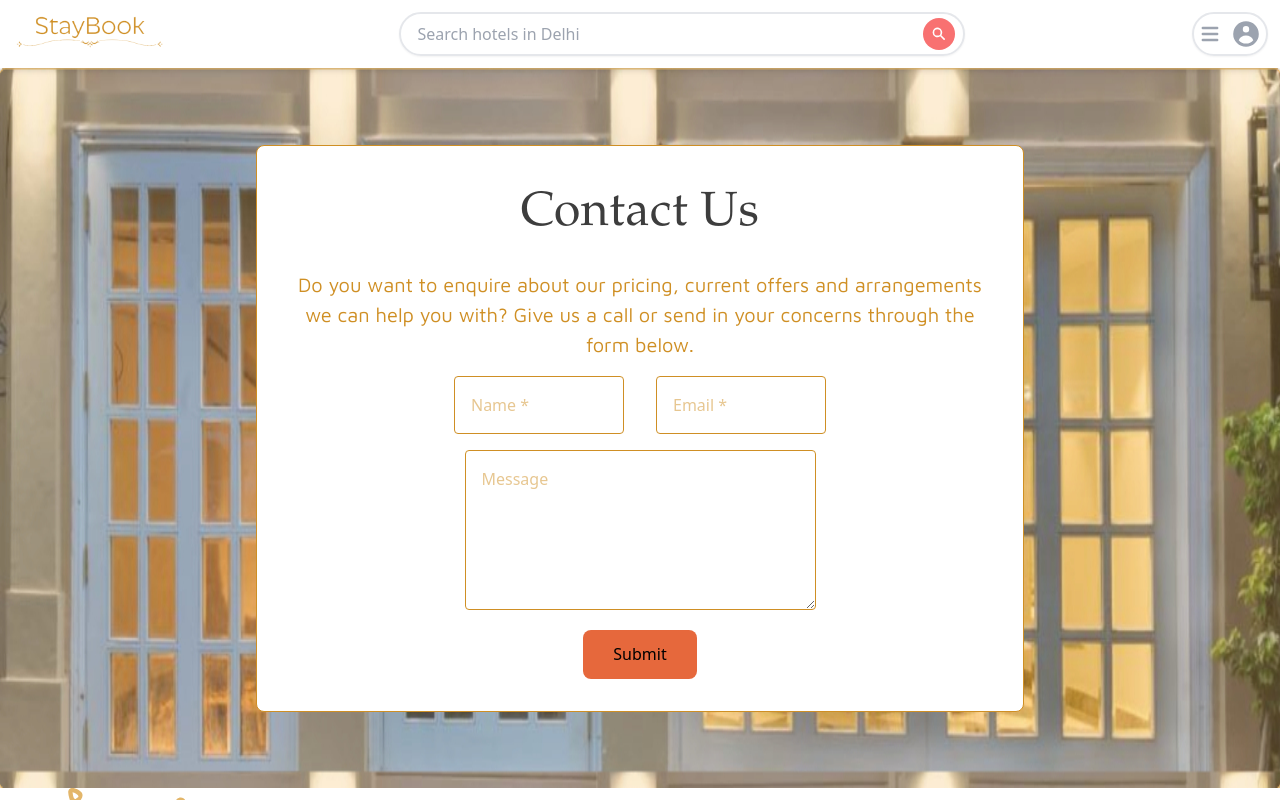
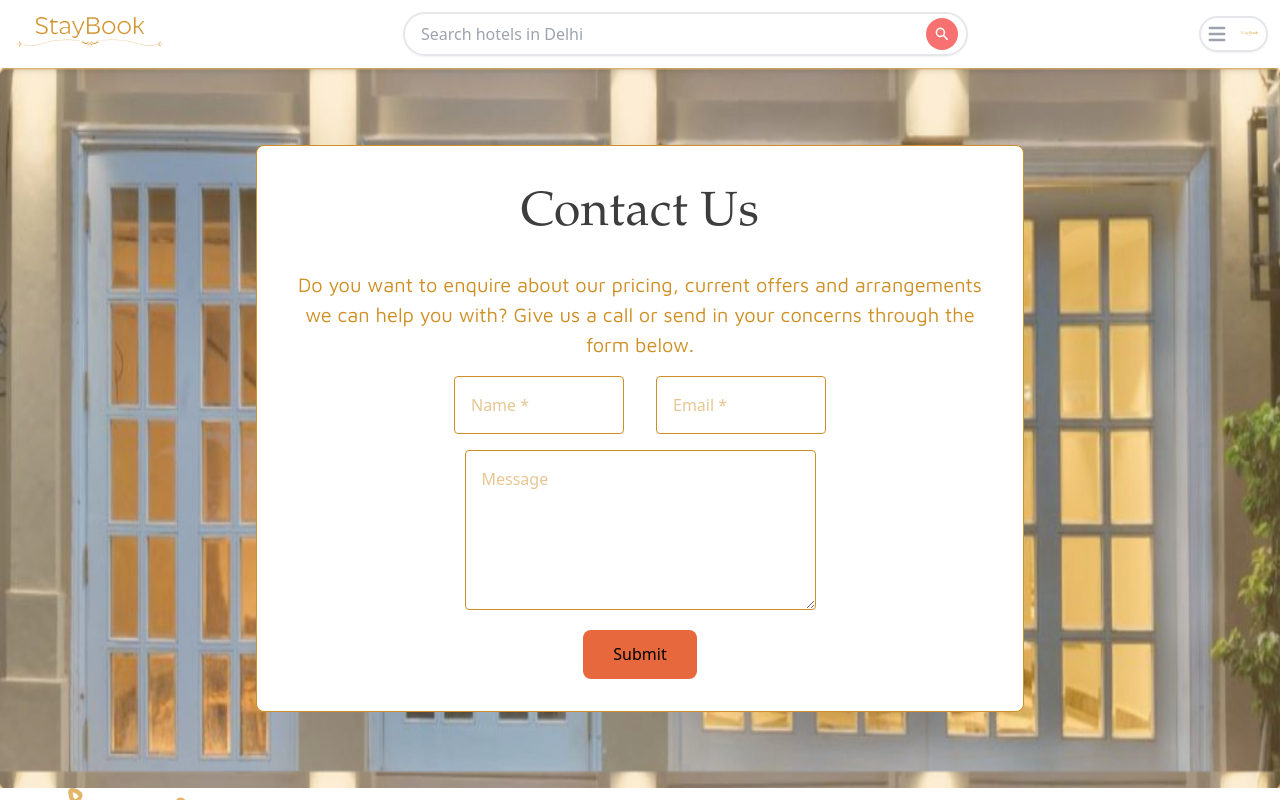
Before and after one commit to RahulSingh212/Staybook-NextJS-Modified, a Next.js app: page /contact in a window 1280 px wide. Shown: the top 800 px of the page. Built offline with nearby package versions, Linux system fonts and the light colour scheme; no server answers; what @badrap/bar-of-progress would draw is missing.

Commit message:
contact-us-screen-created

```diff
--- a/components/navbar/Navbar.tsx
+++ b/components/navbar/Navbar.tsx
@@ -46,7 +46,16 @@ export default function Navbar(props: Props) {
             className={`flex space-x-2 text-gray-400 items-center align-middle cursor-pointer p-1 border-2 rounded-full shadow-sm hover:shadow-md`}
           >
             <MenuIcon className={`h-6`} />
-            <UserCircleIcon className={`h-8`} />
+            {/* <UserCircleIcon className={`h-8`} /> */}
+            <Image
+              src={`/logo.png`}
+              alt="icon"
+              height={25}
+              width={25}
+              objectFit="contain"
+              objectPosition="left"
+              className={``}
+            />
           </div>
         </Link>
       </header>
--- a/pages/contact/index.tsx
+++ b/pages/contact/index.tsx
@@ -18,11 +18,6 @@ type Inputs = {
 };
 
 export default function ContactUs(props: Props) {
-  const { register, handleSubmit } = useForm<Inputs>();
-
-  const onSubmit: SubmitHandler<Inputs> = (formData) => {
-    window.location.href = `mailto:booking@staybook.in?subject='Contact Staybook'&body=Sender's Name: ${name},\nSender's Email-Id: ${email},\nMessage: ${message}`;
-  };
 
   const router = useRouter();
   const [name, setName] = React.useState<string>("");
@@ -30,26 +25,20 @@ export default function ContactUs(props: Props) {
   const [message, setMessage] = React.useState<string>("");
   const [sent, isSent] = React.useState<boolean>(false);
   const [error, setError] = React.useState<boolean>(false);
+  const [msgError, setMsgError] = React.useState<boolean>(false);
 
   const sendMail = async () => {
     setError(false);
     if (!name || !email) {
       setError(true);
-    } else {
-      onSubmit;
-      // let templateParams = {
-      //   from_name: name,
-      //   from_email: email,
-      //   message: message,
-      // };
-      // const mail = await emailjs
-      //   .send(
-      //     "service_pz9e3th",
-      //     "template_nrpx7uj",
-      //     templateParams,
-      //     "bE7FBsdP5YFb4U6LK"
-      //   )
-      //   .then(() => isSent(true));
+    }
+    else if (!message) {
+      setMsgError(true);
+    }
+    else {
+      setError(false);
+      setMsgError(false);
+      window.location.href = `mailto:booking@staybook.in?subject='Connect to Staybook'&body=Sender's Name: ${name},\nSender's Email-Id: ${email},\nMessage: ${message}`;
     }
   };
 
@@ -103,6 +92,7 @@ export default function ContactUs(props: Props) {
               onChange={(e) => setMessage(e.target.value)}
               placeholder="Message"
             />
+            {msgError && <p className={classes.error}>Enter yoru message</p>}
             {!sent ? (
               <div onClick={sendMail} className={classes.button}>
                 Submit
```
